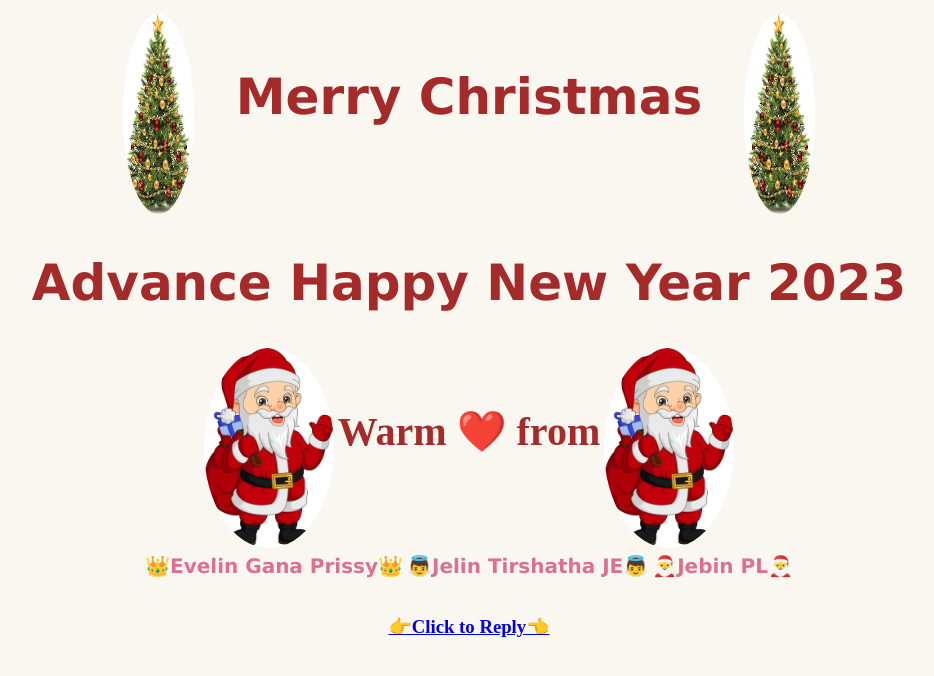
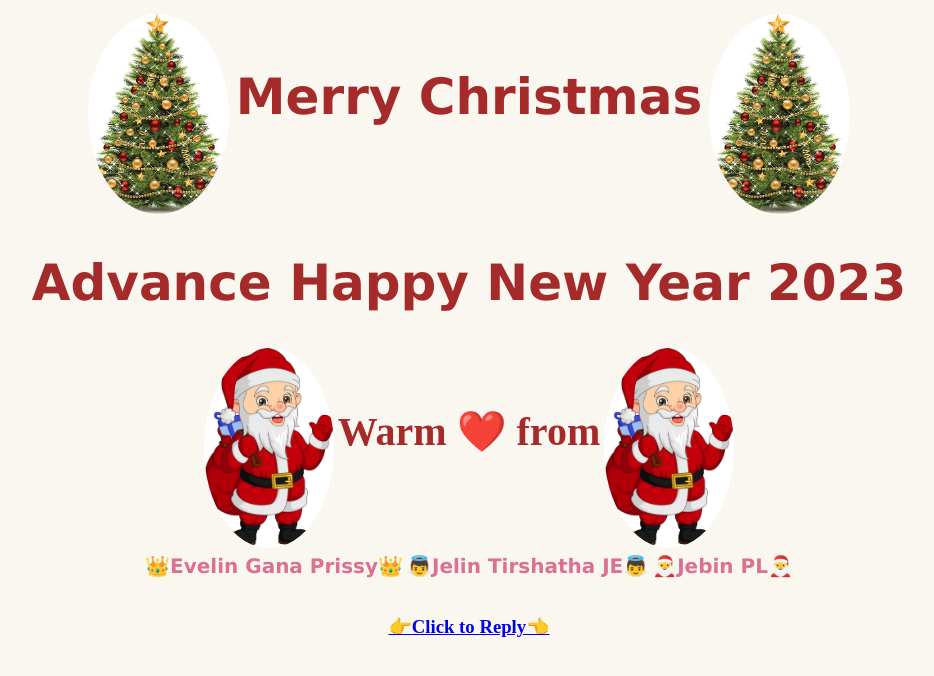
Before and after one commit to jebinpl/Merry-Christmas, a plain HTML site: page index.html in a window 1280 px wide. Shown: the whole page, without its empty margins (171-1105 px from the left). Drawn offline with Linux system fonts and the light colour scheme.

Commit message:
Update index.html

```diff
--- a/index.html
+++ b/index.html
@@ -21,9 +21,9 @@
     <center>
 
         <table cellspacing="05">
-            <td> <center><img src="tree.png" width="50%" height="200px"></center></td>
+            <td> <center><img src="tree.png" width="100%" height="200px"></center></td>
         <td><h1 class="font">Merry Christmas </h1></td>
-        <td><center><img src="tree.png"   width="50%" height="200px"></center> </td>
+        <td><center><img src="tree.png"   width="100%" height="200px"></center> </td>
       </table>
     </center>
 
```
